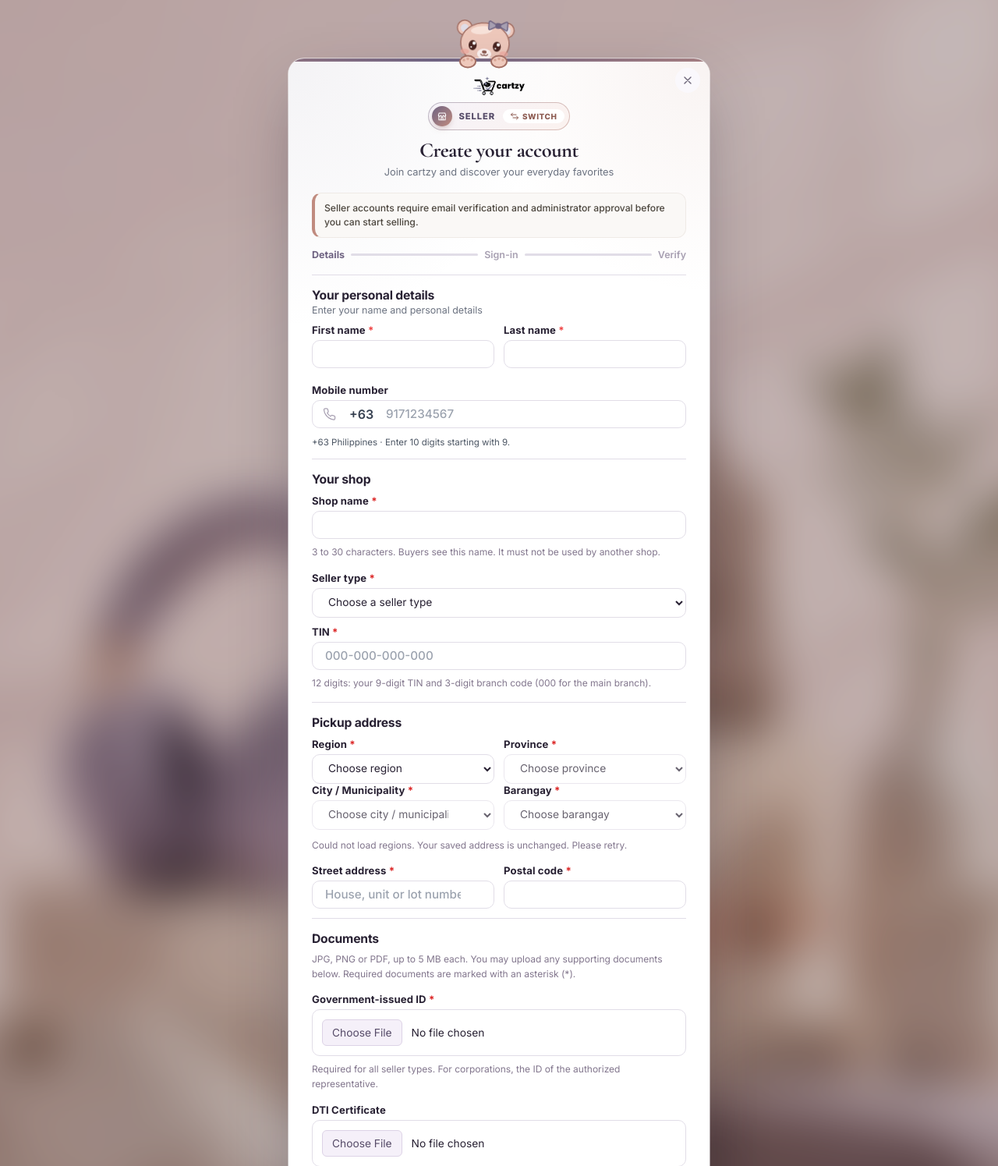
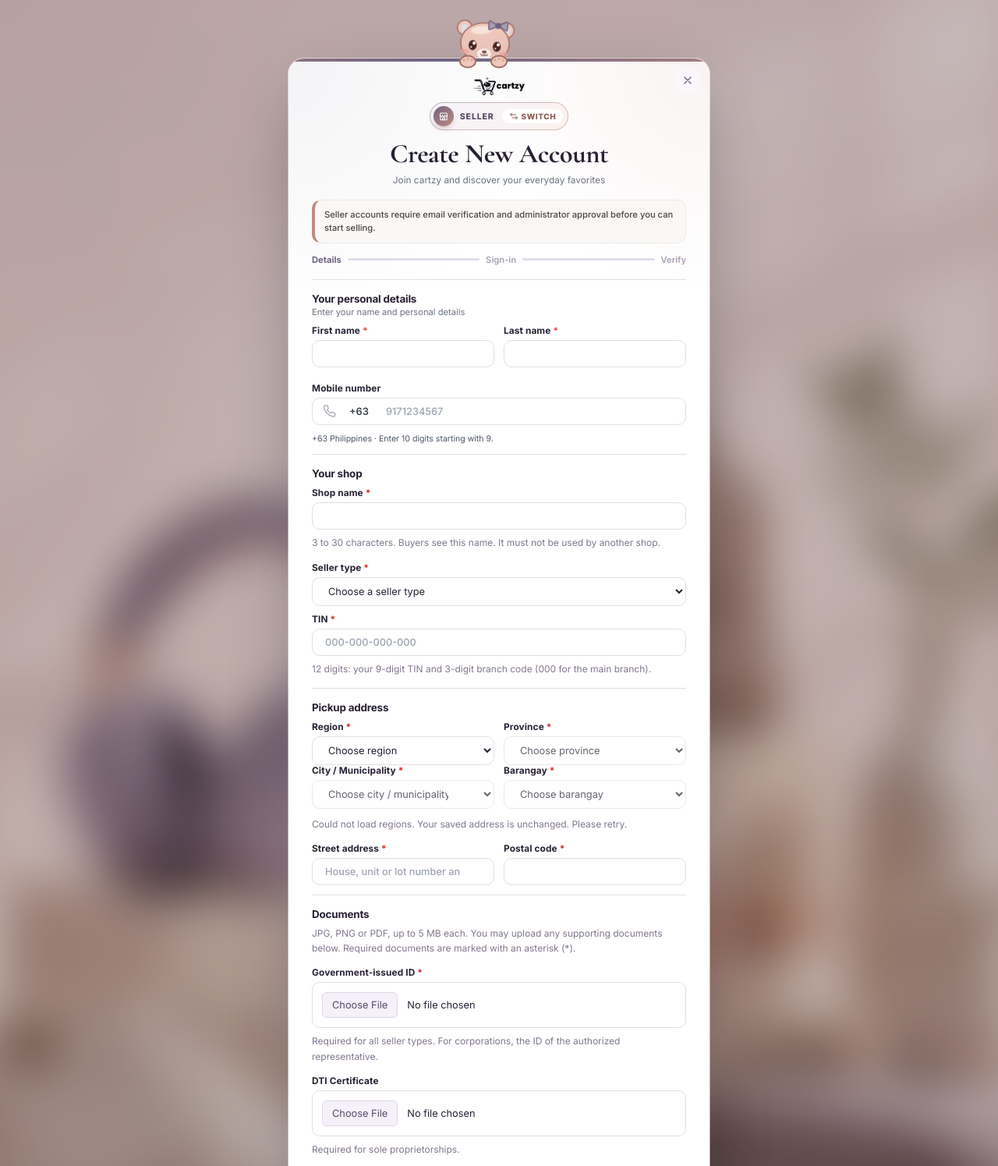
Before and after one commit to jessicabajamundi/cartzy, a Laravel app: page /register?role=seller in a window 1280 px wide. Shown: the top 1495 px of the page at 78% size. Run offline with Laravel 12, Linux system fonts and the light colour scheme; data that the repository does not hold is empty; parts of the project's set-up code (start-up, migrations or seed data) failed here and were passed over; some libraries are stand-ins or nearby versions.

Commit message:
Sign-up modal: 'Create New Account' title, bigger title and smaller body text

```diff
--- a/public/css/auth-modal.css
+++ b/public/css/auth-modal.css
@@ -693,12 +693,42 @@
 .auth-modal-page .lm-dialog-form .otp-boxes-wrapper { gap: 7px; }
 .auth-modal-page .lm-dialog-form .otp-input { height: 44px; font-size: 1.05rem; }
 
+/* Text sizes: a big title, everything else in the modal a step smaller */
+.auth-modal-page .lm-dialog-form .auth-title,
+.auth-modal-page .lm-dialog-form .rider-auth-title { font-size: 2.15rem !important; margin-bottom: 6px !important; }
+.auth-modal-page .lm-dialog-form .auth-subtitle,
+.auth-modal-page .lm-dialog-form .rider-auth-subtitle { font-size: .74rem !important; }
+.auth-modal-page .lm-dialog-form .lm-role-badge { font-size: .66rem; }
+.auth-modal-page .lm-dialog-form .btn-google,
+.auth-modal-page .lm-dialog-form .btn-primary,
+.auth-modal-page .lm-dialog-form .btn-action-back,
+.auth-modal-page .lm-dialog-form .btn-action-continue { font-size: .8rem !important; }
+.auth-modal-page .lm-dialog-form .divider,
+.auth-modal-page .lm-dialog-form .step-label { font-size: .7rem !important; }
+.auth-modal-page .lm-dialog-form .field-heading,
+.auth-modal-page .lm-dialog-form .rider-section-heading { font-size: .84rem !important; }
+.auth-modal-page .lm-dialog-form .field-subheading,
+.auth-modal-page .lm-dialog-form .logistics-notice-box,
+.auth-modal-page .lm-dialog-form .rider-notice-text { font-size: .7rem !important; }
+.auth-modal-page .lm-dialog-form .field-label { font-size: .74rem !important; }
+.auth-modal-page .lm-dialog-form .auth-input,
+.auth-modal-page .lm-dialog-form .registration-phone-prefix { font-size: .8rem !important; }
+.auth-modal-page .lm-dialog-form #phone_hint,
+.auth-modal-page .lm-dialog-form #birthdayFieldWrapper p,
+.auth-modal-page .lm-dialog-form .rider-field-hint,
+.auth-modal-page .lm-dialog-form .rider-field-error { font-size: .66rem !important; }
+.auth-modal-page .lm-dialog-form .auth-input::placeholder { font-size: .8rem !important; }
+.auth-modal-page .lm-dialog-form .auth-foot { font-size: .74rem !important; }
+.auth-modal-page .lm-dialog-form .rd-progress-count { font-size: .68rem; }
+.auth-modal-page .lm-dialog-form .rd-progress-title { font-size: .8rem; }
+.auth-modal-page .lm-dialog-form .rd-progress-hint { font-size: .7rem; }
+
 /* Shorter laptop screens: a smaller gap for Cozy and a more compact header so step 1 still fits */
 @media (max-height: 820px) and (min-width: 521px) {
     .auth-modal-page .lm-dialog-form .lm-panel { padding-top: 16px; padding-bottom: 14px; }
     .auth-modal-page .lm-dialog-form .lm-logo { height: 22px; margin-bottom: 4px; }
     .auth-modal-page .lm-dialog-form .auth-title,
-    .auth-modal-page .lm-dialog-form .rider-auth-title { font-size: 1.45rem !important; }
+    .auth-modal-page .lm-dialog-form .rider-auth-title { font-size: 1.85rem !important; }
     .auth-modal-page .lm-dialog-form .auth-subtitle,
     .auth-modal-page .lm-dialog-form .rider-auth-subtitle { margin-bottom: 10px !important; }
     .auth-modal-page .lm-dialog-form .stepper { margin-bottom: 10px; }
@@ -719,5 +749,5 @@
     /* On phones the names (and every other two-field row) stack */
     .auth-modal-page .lm-dialog-form .form-grid-2 { grid-template-columns: 1fr !important; gap: 0 !important; }
     .auth-modal-page .lm-dialog-form .auth-title,
-    .auth-modal-page .lm-dialog-form .rider-auth-title { font-size: 1.5rem !important; }
+    .auth-modal-page .lm-dialog-form .rider-auth-title { font-size: 1.8rem !important; }
 }
--- a/public/js/auth/register.js
+++ b/public/js/auth/register.js
@@ -561,7 +561,7 @@
         if (birthdayFieldWrapper) birthdayFieldWrapper.style.display = role === 'seller' ? 'none' : 'block';
         if (logisticsFieldsWrapper) logisticsFieldsWrapper.style.display = 'none';
         if (logisticsNoticeBox) logisticsNoticeBox.style.display = 'none';
-        if (authTitle) authTitle.innerText = 'Create your account';
+        if (authTitle) authTitle.innerText = 'Create New Account';
         if (authSubtitle) authSubtitle.innerText = 'Join cartzy and discover your everyday favorites';
 
         if (linkLogisticsApply) {
--- a/resources/js/auth/register.js
+++ b/resources/js/auth/register.js
@@ -555,7 +555,7 @@
         if (birthdayFieldWrapper) birthdayFieldWrapper.style.display = role === 'seller' ? 'none' : 'block';
         if (logisticsFieldsWrapper) logisticsFieldsWrapper.style.display = 'none';
         if (logisticsNoticeBox) logisticsNoticeBox.style.display = 'none';
-        if (authTitle) authTitle.innerText = 'Create your account';
+        if (authTitle) authTitle.innerText = 'Create New Account';
         if (authSubtitle) authSubtitle.innerText = 'Join cartzy and discover your everyday favorites';
 
         if (linkLogisticsApply) {
--- a/resources/views/auth/register.blade.php
+++ b/resources/views/auth/register.blade.php
@@ -28,7 +28,7 @@
         </button>
     </div>
 
-    <h2 class="auth-title" id="authTitle">{{ old('role', $selectedRole ?? 'buyer') === 'logistics' ? 'Become a Logistics Partner' : 'Create your account' }}</h2>
+    <h2 class="auth-title" id="authTitle">{{ old('role', $selectedRole ?? 'buyer') === 'logistics' ? 'Become a Logistics Partner' : 'Create New Account' }}</h2>
     <p class="auth-subtitle" id="authSubtitle">{{ old('role', $selectedRole ?? 'buyer') === 'logistics' ? 'Register your delivery company and manage your own riders on CARTZY.' : 'Join cartzy and discover your everyday favorites' }}</p>
 
     <!-- Logistics Partner Requirement Notice (shown only for logistics) -->
```
